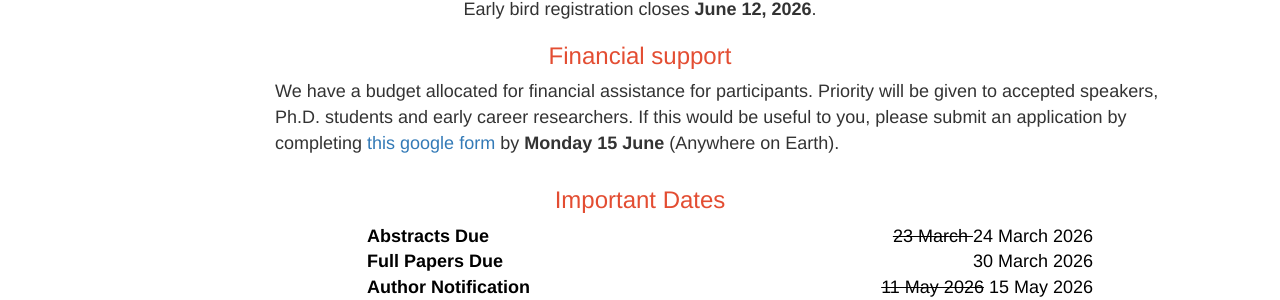
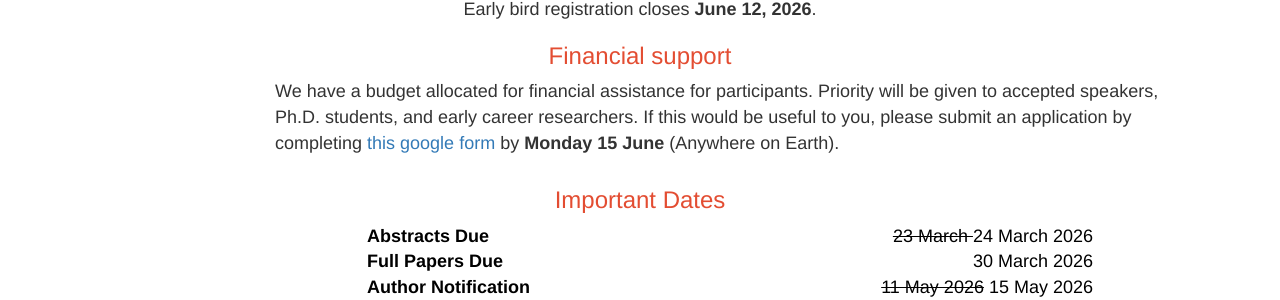
Before and after one commit to actconf2026/actconf2026.github.io, a Jekyll site: the page built from index.html, in a window 1280 px wide and 900 px high, scrolled down 741 px. Shown: the part 179-479 px from the top of the window. Built offline with Jekyll 4.4.1, drawn with Linux system fonts in a browser that asks for light colours.

Commit message:
Minor correction in grammar

```diff
--- a/index.html
+++ b/index.html
@@ -107,7 +107,7 @@ layout: act
 	  <div class="col-xs-2"></div>
 	  <div class="col-xs-10">
 		<p> We have a budget allocated for financial assistance for participants.
-			Priority will be given to accepted speakers, Ph.D. students and early career researchers.
+			Priority will be given to accepted speakers, Ph.D. students, and early career researchers.
 			If this would be useful to you, please submit an application by completing <a href="https://forms.gle/w2RuSZc3zxqJuKjM7">
 			this google form </a> by <b>Monday 15 June</b> (Anywhere on Earth). </p>
 	  </div>
```
